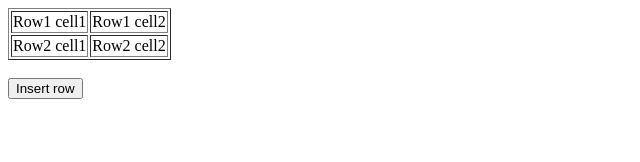
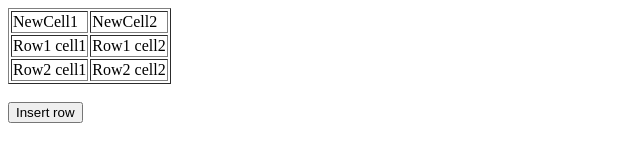
Before and after one commit to acciojob/create-table-1-keshav-123-code, a website: page main.html in a window 1280 px wide. Both pictures are taken after a click on the button "Insert row". Shown: the whole page, without its empty margins (0-640 px from the left). Drawn offline with Linux system fonts and the light colour scheme.

Commit message:
created a submission

```diff
--- a/script.js
+++ b/script.js
@@ -1,5 +1,11 @@
 function insert_Row() {
     //Write your code here
 
+	let table = document.querySelector("#sampleTable")
+    let newRow = table.insertRow(0)
+	let cell1= newRow.insertCell()
+	let cell2= newRow.insertCell()
+	cell1.innerText="NewCell1"
+	cell2.innerText="NewCell2"
 
 }
```
Also changed, not shown: main.html (+2 -2 lines).
